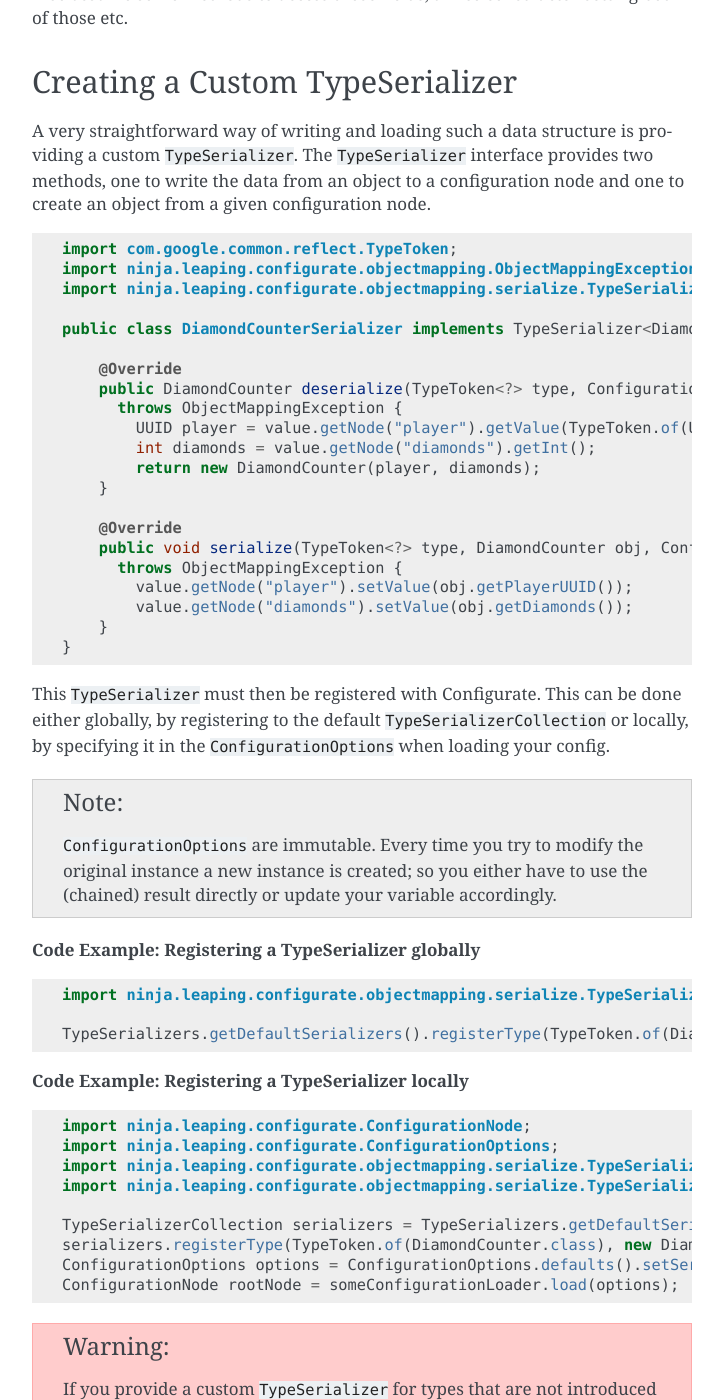
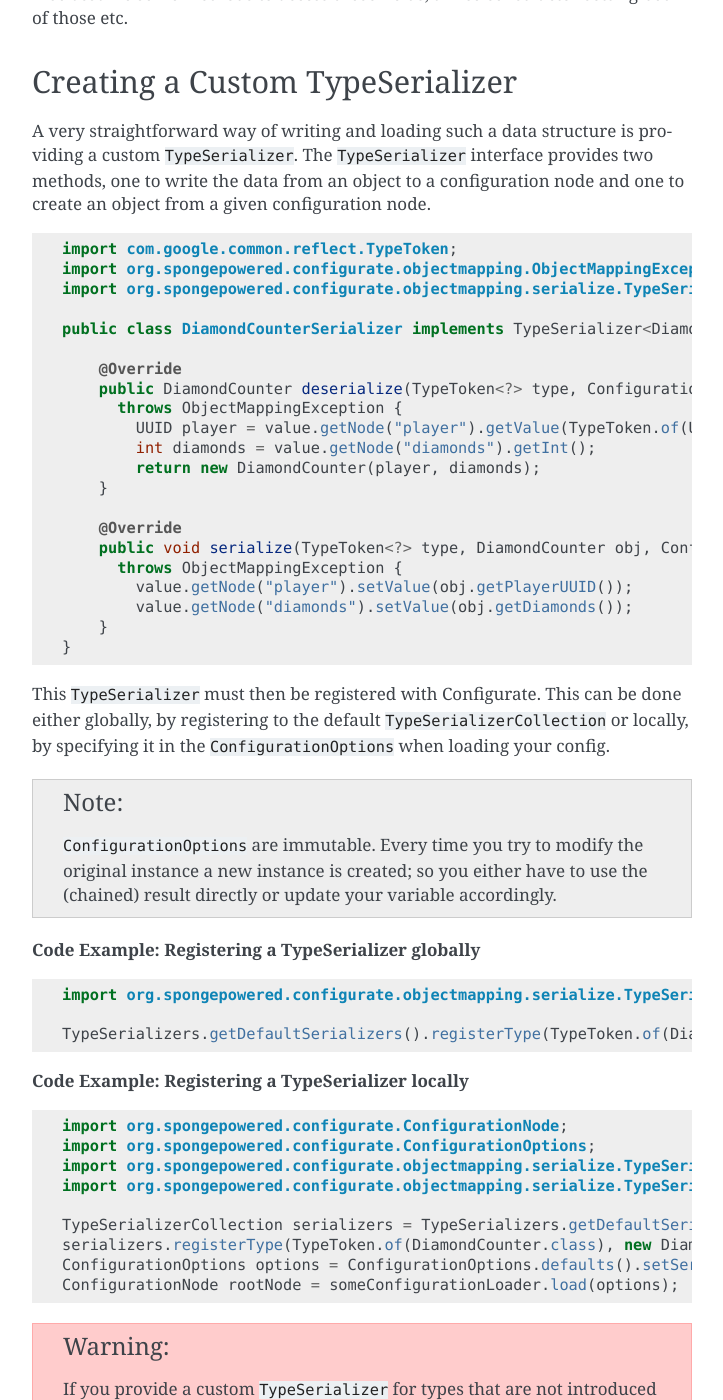
Before and after one commit to SpongePowered/SpongeDocs, a Sphinx documentation site: the page built from source/plugin/configuration/serialization.rst, in a window 1280 px wide and 1400 px high, scrolled down 1096 px. Shown: the whole window, without its empty margins (388-1111 px from the left). Built offline with Sphinx 7.4.7, drawn with Linux system fonts in a browser that asks for light colours; cross-references to code outside the pages are shown as plain code; some of the changed text lies outside the part shown.

Commit message:
Fix imports + javadocs

```diff
--- a/source/plugin/configuration/index.rst
+++ b/source/plugin/configuration/index.rst
@@ -94,8 +94,8 @@ specific directory or to ``true`` to get the shared configuration directory.
     import com.google.inject.Inject;
     import org.spongepowered.api.config.ConfigDir;
     import org.spongepowered.api.config.DefaultConfig;
-    import ninja.leaping.configurate.commented.CommentedConfigurationNode;
-    import ninja.leaping.configurate.loader.ConfigurationLoader;
+    import org.spongepowered.configurate.CommentedConfigurationNode;
+    import org.spongepowered.configurate.loader.ConfigurationLoader;
 
     @Inject
     @DefaultConfig(sharedRoot = true)
--- a/source/plugin/configuration/serialization.rst
+++ b/source/plugin/configuration/serialization.rst
@@ -66,8 +66,8 @@ one to create an object from a given configuration node.
 .. code-block:: java
 
     import com.google.common.reflect.TypeToken;
-    import ninja.leaping.configurate.objectmapping.ObjectMappingException;
-    import ninja.leaping.configurate.objectmapping.serialize.TypeSerializer;
+    import org.spongepowered.configurate.objectmapping.ObjectMappingException;
+    import org.spongepowered.configurate.objectmapping.serialize.TypeSerializer;
 
     public class DiamondCounterSerializer implements TypeSerializer<DiamondCounter> {
 
@@ -100,7 +100,7 @@ when loading your config.
 
 .. code-block:: java
 
-    import ninja.leaping.configurate.objectmapping.serialize.TypeSerializers;
+    import org.spongepowered.configurate.objectmapping.serialize.TypeSerializers;
 
     TypeSerializers.getDefaultSerializers().registerType(TypeToken.of(DiamondCounter.class), new DiamondCounterSerializer());
 
@@ -109,10 +109,10 @@ when loading your config.
 
 .. code-block:: java
 
-    import ninja.leaping.configurate.ConfigurationNode;
-    import ninja.leaping.configurate.ConfigurationOptions;
-    import ninja.leaping.configurate.objectmapping.serialize.TypeSerializerCollection;
-    import ninja.leaping.configurate.objectmapping.serialize.TypeSerializers;
+    import org.spongepowered.configurate.ConfigurationNode;
+    import org.spongepowered.configurate.ConfigurationOptions;
+    import org.spongepowered.configurate.objectmapping.serialize.TypeSerializerCollection;
+    import org.spongepowered.configurate.objectmapping.serialize.TypeSerializers;
 
     TypeSerializerCollection serializers = TypeSerializers.getDefaultSerializers().newChild();
     serializers.registerType(TypeToken.of(DiamondCounter.class), new DiamondCounterSerializer());
@@ -140,8 +140,8 @@ class with the :javadoc:`ConfigSerializable` and :javadoc:`Setting` annotations.
 
 .. code-block:: java
 
-    import ninja.leaping.configurate.objectmapping.Setting;
-    import ninja.leaping.configurate.objectmapping.serialize.ConfigSerializable;
+    import org.spongepowered.configurate.objectmapping.Setting;
+    import org.spongepowered.configurate.objectmapping.serialize.ConfigSerializable;
 
     @ConfigSerializable
     public class DiamondCounter {
@@ -262,9 +262,9 @@ Your plugin can just acquire a ``GuiceObjectMapperFactory`` simply by dependency
     import org.spongepowered.api.event.game.state.GamePreInitializationEvent;
     import org.spongepowered.api.plugin.Plugin;
     import com.google.inject.Inject;
-    import ninja.leaping.configurate.commented.CommentedConfigurationNode;
-    import ninja.leaping.configurate.loader.ConfigurationLoader;
-    import ninja.leaping.configurate.objectmapping.GuiceObjectMapperFactory;
+    import org.spongepowered.configurate.commented.CommentedConfigurationNode;
+    import org.spongepowered.configurate.loader.ConfigurationLoader;
+    import org.spongepowered.configurate.objectmapping.GuiceObjectMapperFactory;
 
     @Plugin(name="IStoleThisFromZml", id="shamelesslystolen", version="0.8.15", description = "Stolen")
     public class StolenCodeExample {
--- a/source/plugin/data/serialization.rst
+++ b/source/plugin/data/serialization.rst
@@ -7,7 +7,7 @@ Serializing Data
     `If you feel like you can help update them, please submit a PR! <https://github.com/SpongePowered/SpongeDocs>`__
 
 .. javadoc-import::
-    ninja.leaping.configurate.ConfigurationNode
+    org.spongepowered.configurate.ConfigurationNode
     org.spongepowered.api.Game
     org.spongepowered.api.Sponge
     org.spongepowered.api.data.DataContainer
@@ -108,7 +108,7 @@ from persistent files using the :doc:`Configurate Library <../configuration/inde
 
 .. code-block:: java
 
-    import ninja.leaping.configurate.ConfigurationNode;
+    import org.spongepowered.configurate.ConfigurationNode;
     import org.spongepowered.api.data.persistence.DataTranslator;
     import org.spongepowered.api.data.persistence.DataTranslators;
 
```
Also changed, not shown: source/plugin/configuration/nodes.rst (+7 -7 lines).
